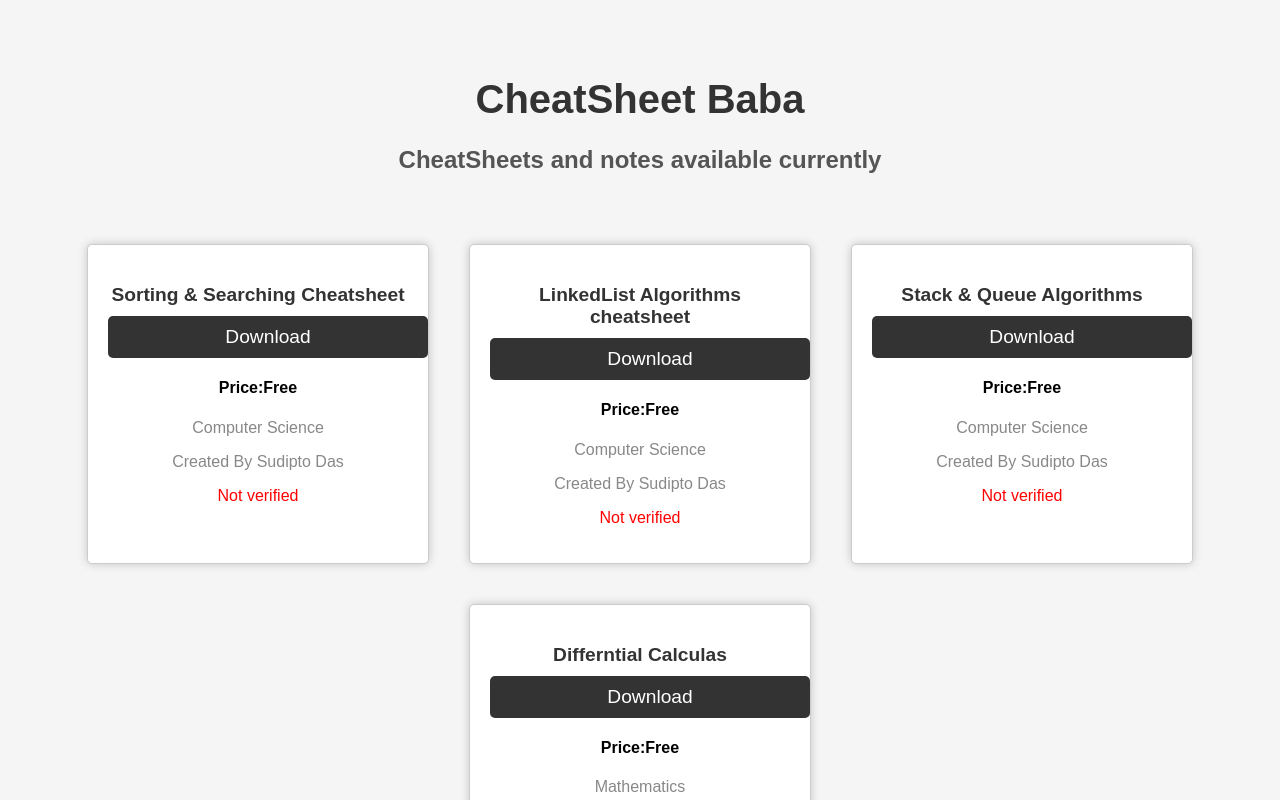
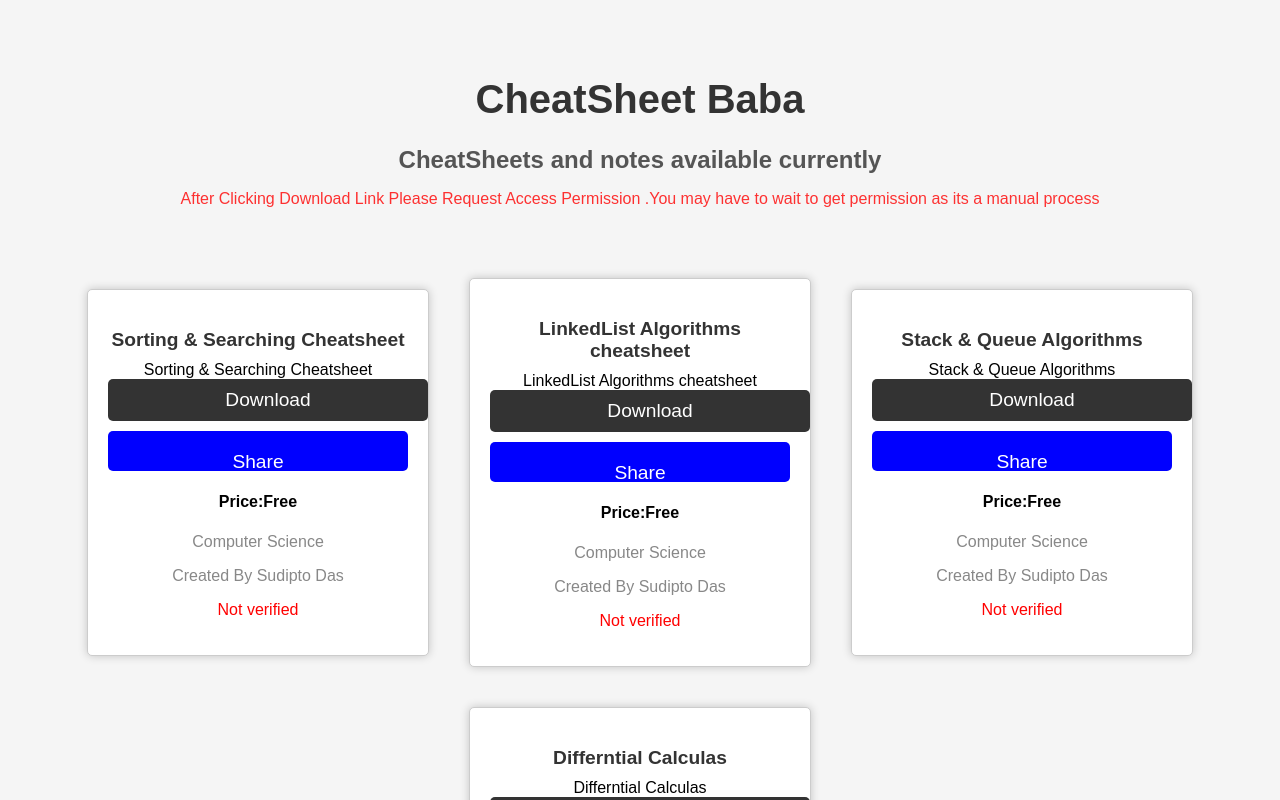
Before and after one commit to Sudip200/Private-firm, a React (Create React App) app: page / in a window 1280 px wide. Shown: the top 800 px of the page. Built offline with nearby package versions, Linux system fonts and the light colour scheme.

Commit message:
adding share button

```diff
--- a/src/App.css
+++ b/src/App.css
@@ -7,6 +7,25 @@
 }
 body{
   background-color: #f5f5f5;
+}
+#blink{
+  animation: blink 2s linear infinite;
+  color: red;
+}
+@keyframes blink{
+  0%{opacity:0};
+  50%{opacity: 0.5;}
+  100%{opacity: 1;}
+}
+#share{
+  padding: 20px;
+  background-color: blue;
+  border: none;
+  width: 300px;
+  border-radius: 5px;
+  height: 10px;
+  color: white;
+  font-size: 1.2rem;
 }
 
 h1 {
@@ -26,6 +45,7 @@
   flex-wrap: wrap;
   justify-content: center;
   margin-top: 50px;
+  align-items: center;
 }
 
 .cheat-sheet {
--- a/src/App.js
+++ b/src/App.js
@@ -29,18 +29,36 @@
   author:"Sudipto Das"
 }]
 function App() {
+  const shareData = {
+    title: '',
+    text: 'Check out this link:',
+    url: '',
+  };
+  const share = async () => {
+    try {
+      await navigator.share(shareData);
+     // console.log('Shared successfully');
+    } catch (error) {
+     // console.error('Error sharing:', error);
+    }
+  };
+
   return (
     <div className="App">
       <h1>CheatSheet Baba</h1>
        <h3>CheatSheets and notes available currently</h3>
+       <p  id="blink" style={{animation:'blink 2s linear infinite'}}>After Clicking Download Link Please Request Access Permission .You may have to wait to get permission as its a manual process</p>
        <div className='cheatsheet-container'>
         {data.map((item)=>{
           return(<div className='cheat-sheet'>
            <h3>{item.name}</h3>
+           {shareData.text=item.name}
            <a href={item.link} >Download</a>
+           <button id='share' onClick={share}>Share</button>
           <h4>Price:{item.price}</h4>
            <p>{item.category}</p>
            <p>Created By {item.author}</p>
+
            {item.verified==="yes"?<p style={{color:'green'}}>verified</p>:<p style={{color:'red'}}>Not verified</p>}
           </div>)
         })}
```
